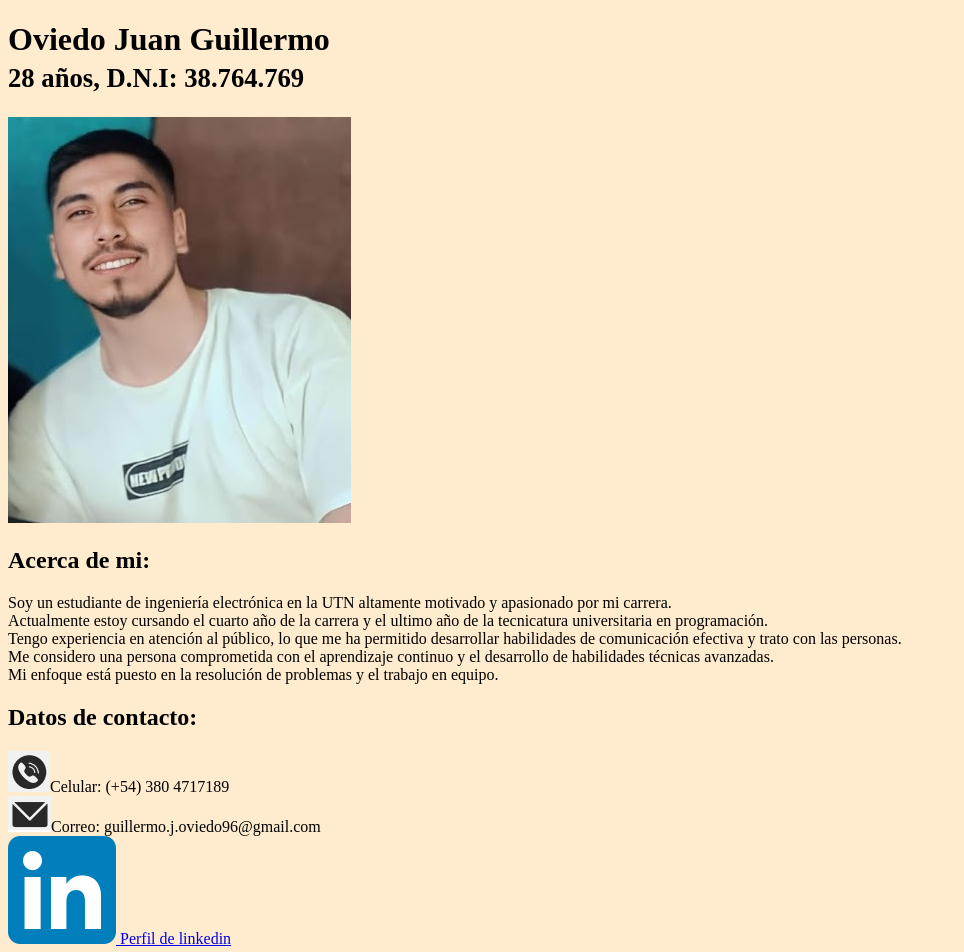
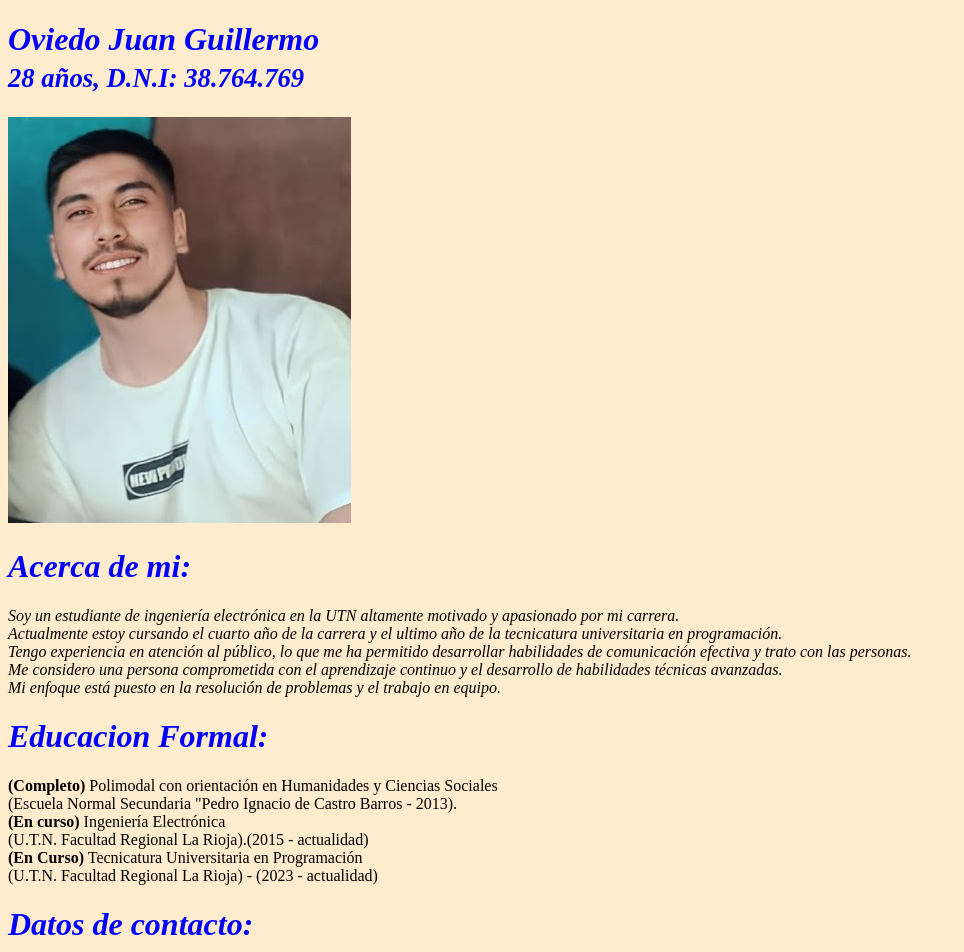
Before and after one commit to LiloOviedo/Practico-N1, a plain HTML site: page index.html in a window 1280 px wide. Shown: the top 952 px of the page, without its empty margins (0-964 px from the left). Drawn offline with Linux system fonts and the light colour scheme.

Commit message:
Se agregó informacion personal que faltaba y se modificó la tipografia

```diff
--- a/index.html
+++ b/index.html
@@ -6,18 +6,29 @@
     </head>
 
     <body>
-        <div id="Informacion Personal">
+        <div id="InformacionPersonal">
             <h1>Oviedo Juan Guillermo<br/>
                 <b><small>28 años, D.N.I: 38.764.769</small></b>
                 </h1>
                 <img src="Perfil.jpg" />
-                <h2>Acerca de mi:</h2>
+                <h1>Acerca de mi:</h1>
                     <p>Soy un estudiante de ingeniería electrónica en la UTN altamente motivado y apasionado por mi carrera. <br/>
                         Actualmente estoy cursando el cuarto año de la carrera y el ultimo año de la tecnicatura universitaria en programación. <br/>
                         Tengo experiencia en atención al público, lo que me ha permitido desarrollar habilidades de comunicación efectiva y trato con las personas.<br/>
                         Me considero una persona comprometida con el aprendizaje continuo y el desarrollo de habilidades técnicas avanzadas.<br/>
                         Mi enfoque está puesto en la resolución de problemas y el trabajo en equipo.</p>
-                <h2>Datos de contacto:</h2>
+
+                <h1>Educacion Formal:</h1>
+                    <p1>
+                        <b>(Completo)</b> Polimodal con orientación en Humanidades y Ciencias Sociales<br/>
+                        (Escuela Normal Secundaria "Pedro Ignacio de Castro Barros - 2013).<br/>
+                        <b>(En curso)</b> Ingeniería Electrónica <br/>
+                        (U.T.N. Facultad Regional La Rioja).(2015 - actualidad)<br/>
+                        <b>(En Curso)</b> Tecnicatura Universitaria en Programación<br/>
+                         (U.T.N. Facultad Regional La Rioja) - (2023 - actualidad)
+                    </p1>
+
+                <h1>Datos de contacto:</h1>
                     <p2><small><img src="phn.jpg" /></small>Celular: (+54) 380 4717189<br/>
                         <img src="msg.jpg" />Correo: guillermo.j.oviedo96@gmail.com<br/>
                         <img src="LNK.png" /><a href="https://www.linkedin.com/in/guillermo-oviedo-a75675290/"> Perfil de linkedin</a>
--- a/style.css
+++ b/style.css
@@ -11,3 +11,14 @@ a:visited {
 a:hover {
     color: red;
     }
+
+/*Informacion personal*/
+
+#InformacionPersonal h1{
+    font-style: oblique;
+    color: blue;
+}
+
+#InformacionPersonal p{
+    font-style: italic;
+}
```
